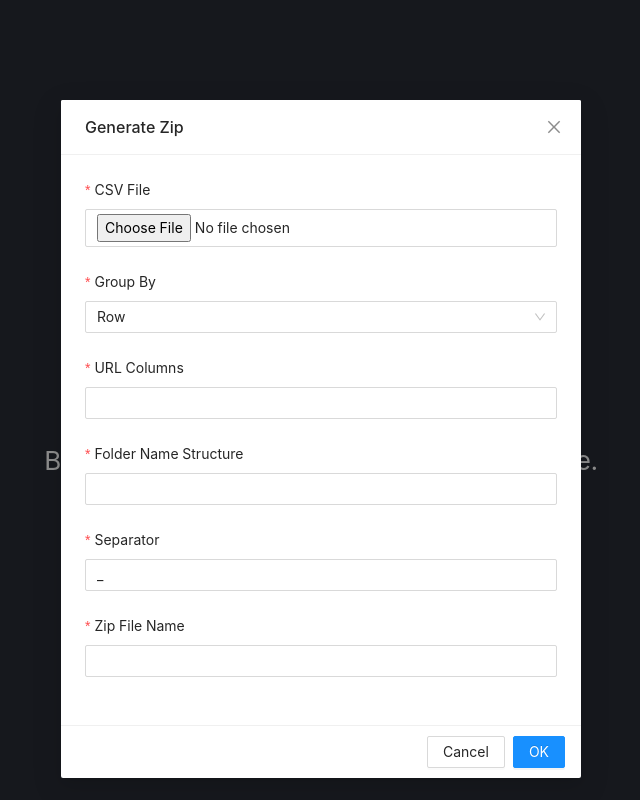
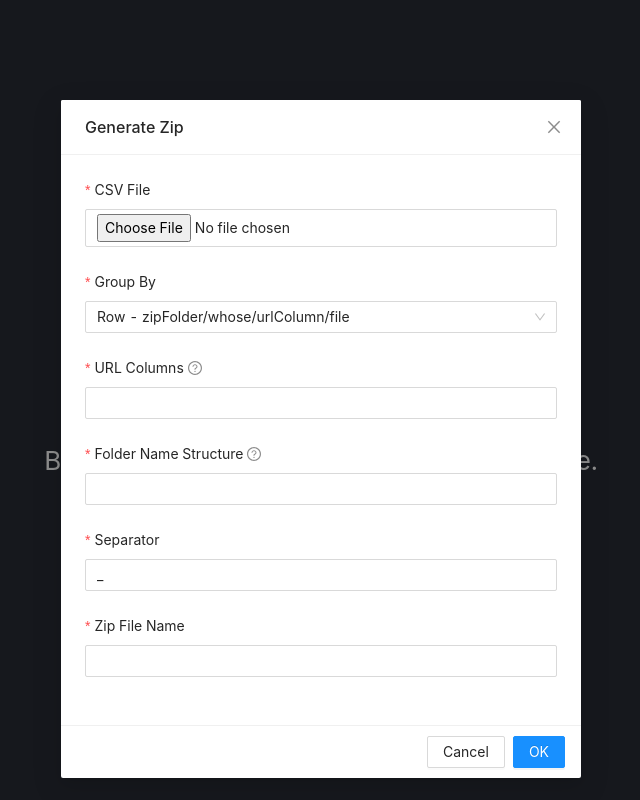
Before and after one commit to Martini024/csv-into-zip, a React (Create React App) app: page / in a window 1280 px wide. Both pictures are taken after a click on the button "Generate Zip". Shown: the whole page, without its empty margins (319-959 px from the left). Built offline with nearby package versions, Linux system fonts and the light colour scheme.

Commit message:
doc: update tooltip & readme

```diff
--- a/src/components/GenerateZip/index.js
+++ b/src/components/GenerateZip/index.js
@@ -75,20 +75,32 @@ export default function GenerateZip({ onUpdate, onStartDownload, onFinishDownloa
 						<Select
 							options={[
 								{
-									label: 'Row',
+									label: 'Row - zipFolder/whose/urlColumn/file',
 									value: 'ROW',
 								},
 								{
-									label: 'Column',
+									label: 'Column - zipFolder/urlColumn/whose/file',
 									value: 'COLUMN',
 								},
 							]}
 						/>
 					</Form.Item>
-					<Form.Item label="URL Columns" name="urlColumns" required>
+					<Form.Item
+						label="URL Columns"
+						name="urlColumns"
+						required
+						tooltip={{ title: 'Please choose the columns containing url for download' }}
+					>
 						<Select mode="multiple" options={columns} />
 					</Form.Item>
-					<Form.Item label="Folder Name Structure" name="folderNameStruct" required>
+					<Form.Item
+						label="Folder Name Structure"
+						name="folderNameStruct"
+						required
+						tooltip={{
+							title: 'Please choose the folder name of "whose" (concatenated by separator)',
+						}}
+					>
 						<Select mode="multiple" options={columns} />
 					</Form.Item>
 					<Form.Item label="Separator" name="separator" initialValue="_" required>
```
Also changed, not shown: 1 other file (tests, documents, lock files or other folders).
